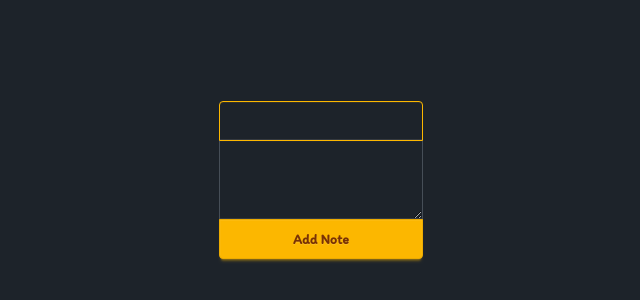
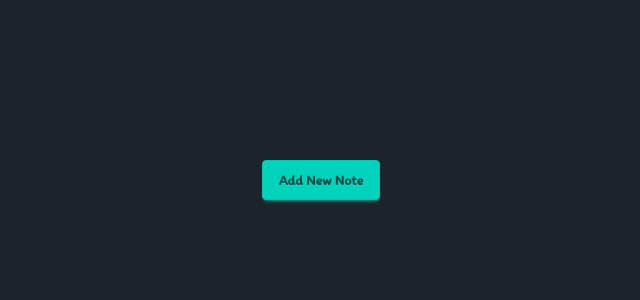
Before and after one commit to ang-riv/sticky-notes, a React (Vite) app: page / in a window 1280 px wide. Shown: the part 220-520 px from the top of the page, without its empty margins (319-959 px from the left). Built offline with nearby package versions, Linux system fonts and the light colour scheme.

Commit message:
Creates new notes that keeps track of it's own state/text

```diff
--- a/src/Main/Note.jsx
+++ b/src/Main/Note.jsx
@@ -22,7 +22,6 @@ const Note = ({ bgColor, id, date }) => {
   };
   // for changing the title and the description using the note id
   const handleTitleChange = (id, e) => {
-    e.preventDefault();
     const userInput = e.target.value;
     setTitleValue(userInput);
     setNotesList((prevNotes) =>
--- a/src/TestSpace.jsx
+++ b/src/TestSpace.jsx
@@ -4,39 +4,64 @@ import { NoteListContext } from "./components/NoteListContext";
 const TestSpace = () => {
   // ? main functions: add note, keep track of inner texts, filter, search, delete
   const { notesList, setNotesList } = useContext(NoteListContext);
-  const [noteInfo, setNoteInfo] = useState([{ title: "", description: "" }]);
+  const [color, setColor] = useState("");
   const [title, setTitle] = useState("");
-  const [description, setDescription] = useState("");
-  const handleNewNote = (e) => {
-    setNotesList([...notesList, { title: title, description: description }]);
+  // when btn is pressed, empty object is created with special id
+  const handleNewNote = () => {
+    setNotesList([
+      ...notesList,
+      { title: "", description: "", color: "", id: crypto.randomUUID() },
+    ]);
     setTitle("");
-    setDescription("");
   };
+  // when title is
+  const handleTitleChange = (id, e) => {
+    const userInput = e.target.value;
+    setNotesList((prevNotes) =>
+      prevNotes.map((note) =>
+        note.id === id ? { ...note, title: userInput } : note,
+      ),
+    );
+  };
+
+  const handleDescriptionChange = (id, e) => {
+    const userInput = e.target.value;
+    setNotesList((prevNotes) =>
+      prevNotes.map((note) =>
+        note.id === id ? { ...note, description: userInput } : note,
+      ),
+    );
+  };
+
   console.log(notesList);
   return (
     <div className="flex h-full w-full flex-col items-center justify-center">
+      <button className="btn btn-accent" onClick={handleNewNote}>
+        Add New Note
+      </button>
       {/* simplifying everything with useContext */}
+
+      {notesList.map((note) => (
+        <div
+          key={note.id}
+          className="card card-sm h-fit w-fit border border-amber-300"
+        >
+          <div className="card-body">
             <div className="join join-vertical">
               <input
                 className="input input-warning join-item"
                 type="text"
-          value={title}
-          onChange={(e) => setTitle(e.target.value)}
+                spellCheck="false"
+                value={note.title}
+                onChange={(e) => handleTitleChange(note.id, e)}
               />
               <textarea
                 className="textarea join-item"
-          value={description}
-          onChange={(e) => setDescription(e.target.value)}
+                value={note.description}
+                spellCheck="false"
+                onChange={(e) => handleDescriptionChange(note.id, e)}
               ></textarea>
-        <button className="btn btn-warning join-item" onClick={handleNewNote}>
-          Add Note
-        </button>
             </div>
-      {notesList.map((note) => (
-        <div className="card card-sm h-fit w-fit border border-amber-300">
-          <div className="card-body">
-            <h3 className="card-title">{note.title}</h3>
-            <p>{note.description}</p>
           </div>
         </div>
       ))}
```
Lines whose indentation alone changed are shown as unchanged.
